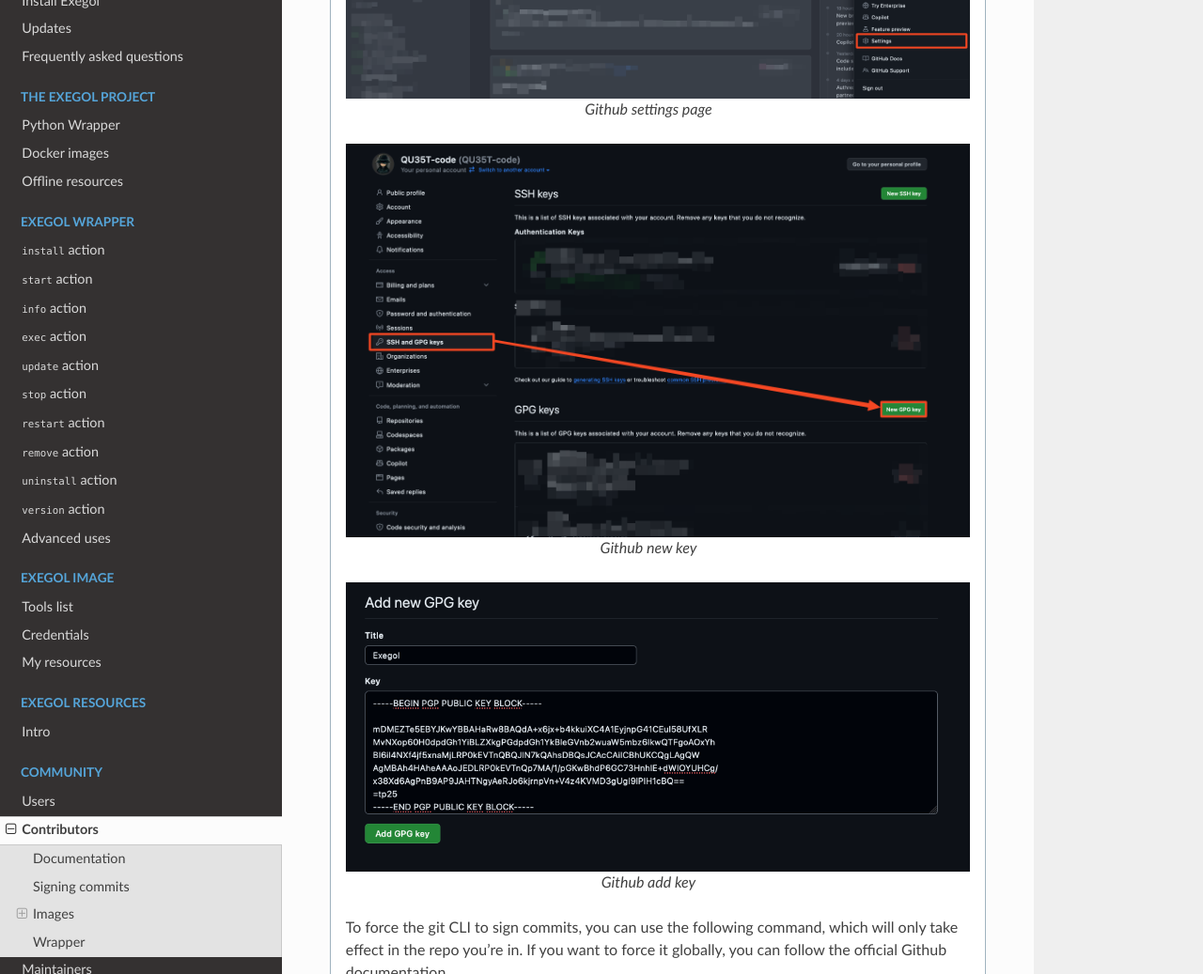
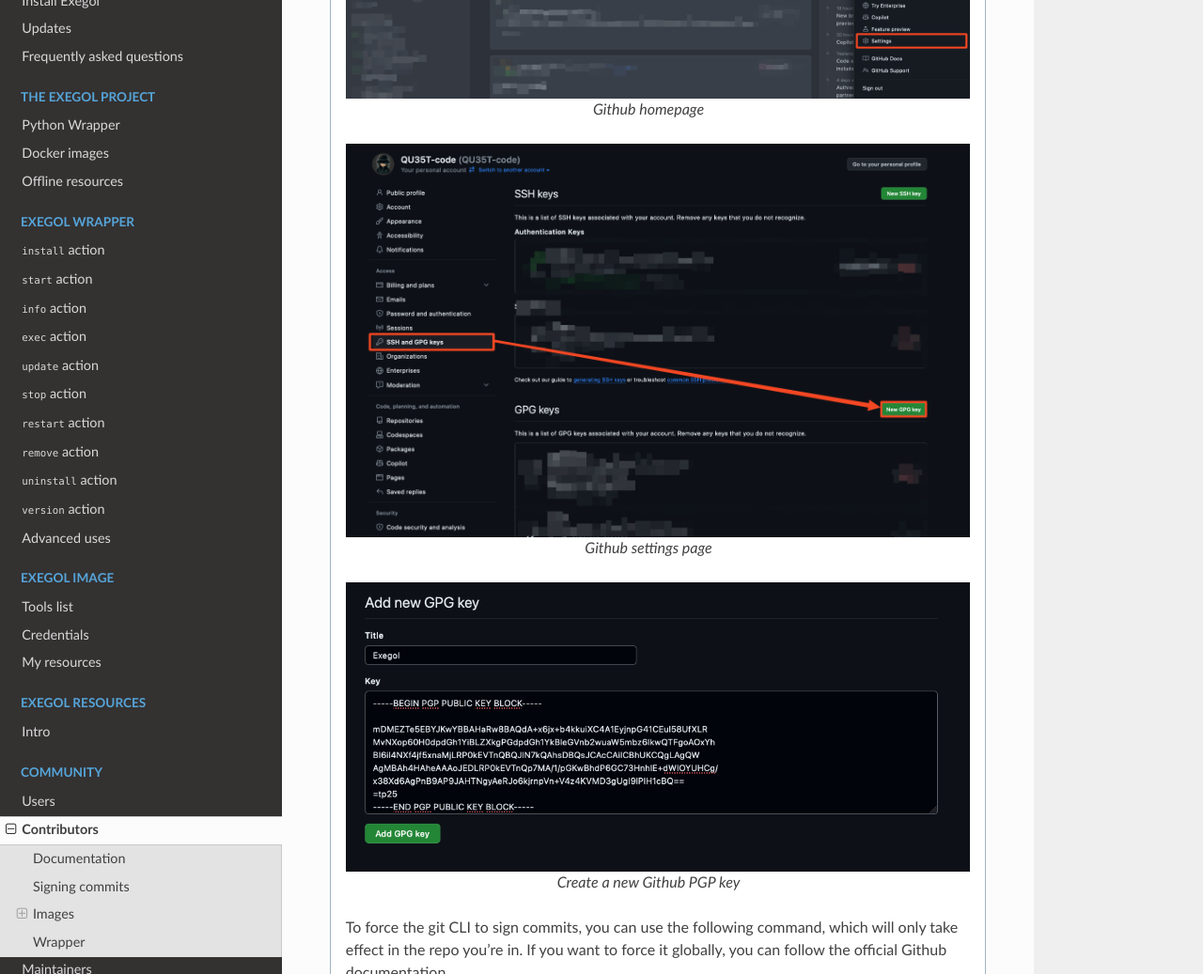
Before and after one commit to ThePorgs/Exegol-docs, a Sphinx documentation site: the page built from source/community/contributors.rst, in a window 1280 px wide and 1400 px high, scrolled down 2772 px. Shown: the part 151-1188 px from the top of the window at 94% size. Built offline with Sphinx 7.4.7 and the Read the Docs theme 2.0.0, drawn with Linux system fonts in a browser that asks for light colours.

Commit message:
Update doc

```diff
--- a/source/community/contributors.rst
+++ b/source/community/contributors.rst
@@ -95,19 +95,19 @@
             :align: center
             :alt: Github settings page
 
-            Github settings page
+            Github homepage
 
         .. figure:: /assets/contributors/github_new_gpg_key.png
             :align: center
             :alt: Github new key
 
-            Github new key
+            Github settings page
 
         .. figure:: /assets/contributors/github_add_gpg_key.png
             :align: center
             :alt: Github add key
 
-            Github add key
+            Create a new Github PGP key
 
         To force the git CLI to sign commits, you can use the following command, which will only take effect in the repo you're in. If you want to force it globally, you can follow the official Github documentation.
 
```
Also changed, not shown: other parts of source/community/contributors.rst (+1 -1 lines).
